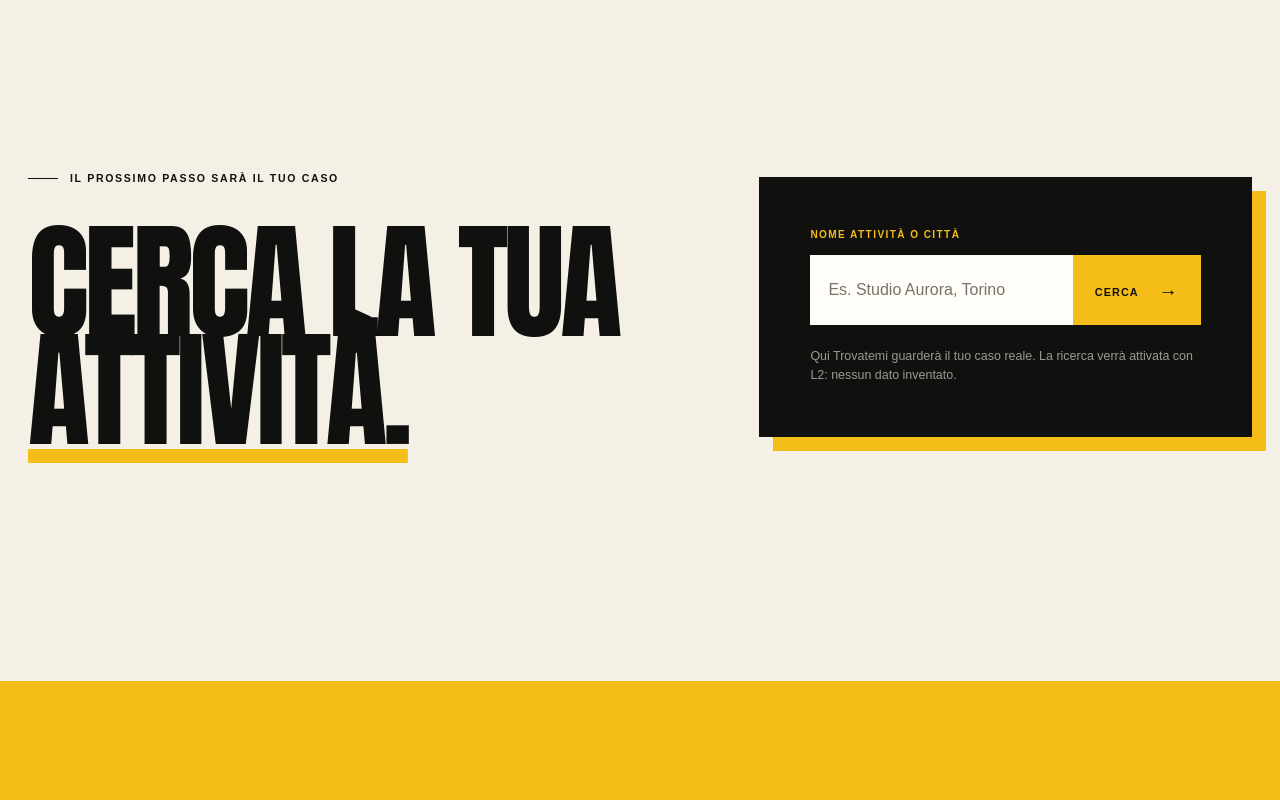
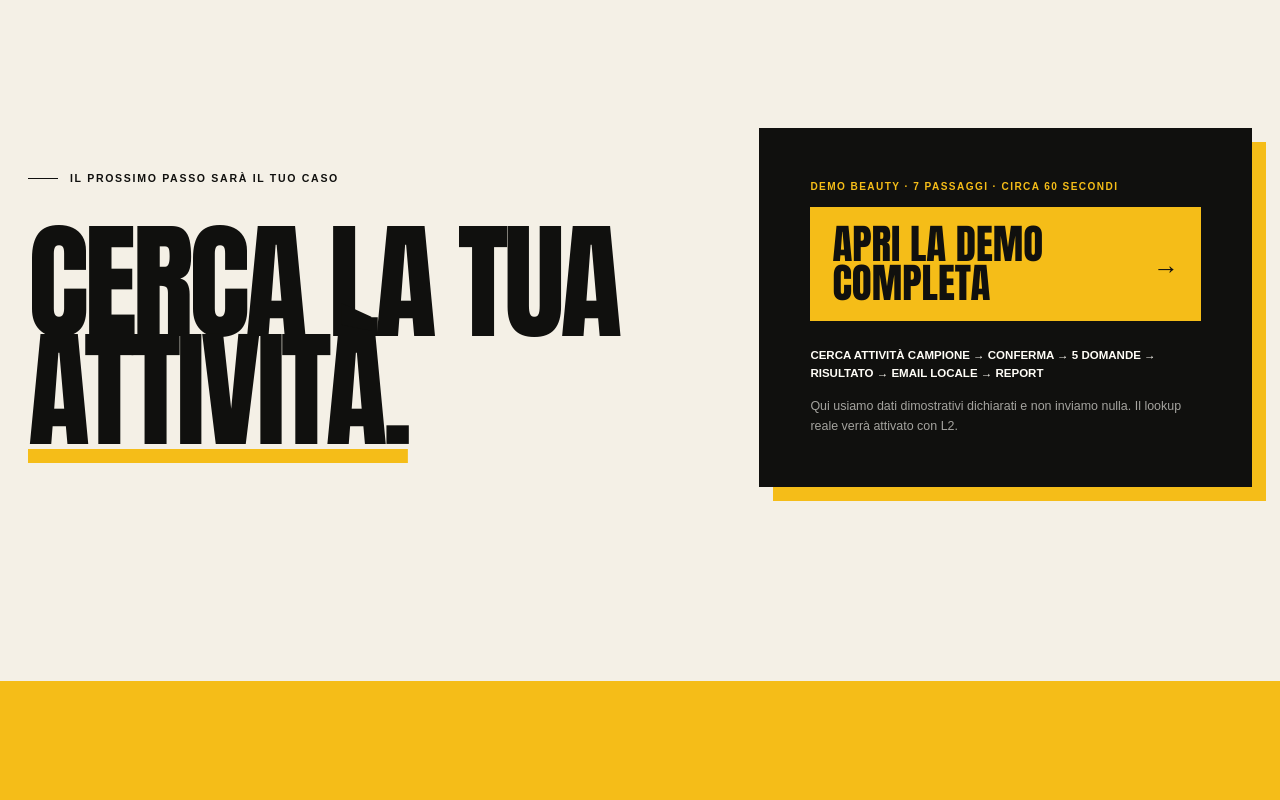
Before and after one commit to soliwkr/trovatemi-web, an Astro site: page /master-home in a window 1280 px wide. Shown: the part 6740-7540 px from the top of the page. Built offline with nearby package versions, Linux system fonts and the light colour scheme; Astro itself is replaced by a stand-in of ours.

Commit message:
feat(h0): connect master action to full demo

```diff
--- a/src/pages/master-home.astro
+++ b/src/pages/master-home.astro
@@ -170,13 +170,13 @@ import '../styles/master-home-v2.css';
           <h2 id="business-title">Cerca la tua<br /><em>attività.</em></h2>
         </div>
 
-        <div class="lookup-concept reveal" role="group" aria-label="Anteprima della futura ricerca attività">
-          <label for="business-name">NOME ATTIVITÀ O CITTÀ</label>
-          <div class="lookup-row">
-            <input id="business-name" type="text" placeholder="Es. Studio Aurora, Torino" disabled />
-            <button type="button" disabled aria-disabled="true">CERCA <span aria-hidden="true">→</span></button>
-          </div>
-          <p>Qui Trovatemi guarderà il tuo caso reale. La ricerca verrà attivata con L2: nessun dato inventato.</p>
+        <div class="lookup-concept reveal" role="group" aria-label="Ingresso alla demo completa Beauty">
+          <p class="demo-flag">DEMO BEAUTY · 7 PASSAGGI · CIRCA 60 SECONDI</p>
+          <a class="demo-launch" href="/?demo=search&amp;from=master-home">
+            <span>APRI LA DEMO COMPLETA</span><b aria-hidden="true">→</b>
+          </a>
+          <p class="demo-route">Cerca attività campione → conferma → 5 domande → risultato → email locale → report</p>
+          <p>Qui usiamo dati dimostrativi dichiarati e non inviamo nulla. Il lookup reale verrà attivato con L2.</p>
         </div>
       </section>
 
--- a/src/styles/beauty-lean.css
+++ b/src/styles/beauty-lean.css
@@ -224,7 +224,7 @@
   .report-summary b { color: var(--paper); }
   .report-readout { display: grid; gap: 3rem; border-block: 1px solid rgba(255, 250, 244, 0.25); padding: clamp(3rem, 8vw, 7rem) var(--stage-padding); background: var(--wine); }
   .report-stamp { display: grid; width: min(17rem, 75vw); aspect-ratio: 1; place-content: center; border: 1px solid var(--pink); border-radius: 50%; text-align: center; transform: rotate(-4deg); }
-  .report-stamp span { color: var(--pink); font-size: 0.58rem; font-weight: 850; letter-spacing: 0.11em; text-transform: uppercase; }
+  .report-stamp span { color: var(--cream); font-size: 0.58rem; font-weight: 850; letter-spacing: 0.11em; text-transform: uppercase; }
   .report-stamp strong { font-family: var(--serif); font-size: 7rem; font-weight: 500; font-style: italic; line-height: 0.9; }
   .report-stamp small { color: rgba(255, 250, 244, 0.65); font-size: 0.58rem; line-height: 1.3; text-transform: uppercase; }
   .report-actions { display: grid; gap: 3rem; padding: clamp(4rem, 9vw, 8rem) var(--stage-padding); color: var(--ink); background: var(--cream); }
--- a/src/styles/master-home-v2.css
+++ b/src/styles/master-home-v2.css
@@ -305,14 +305,26 @@ em { color: var(--gold); font-style: normal; }
 .business-heading h2 { margin-top: 42px; font-size: clamp(5.5rem, 10vw, 11rem); }
 .business-heading h2 em { color: var(--ink); text-decoration: underline; text-decoration-color: var(--gold); text-decoration-thickness: 0.11em; text-underline-offset: 0.04em; }
 .lookup-concept { padding: clamp(30px, 4vw, 52px); color: var(--white); background: var(--ink); box-shadow: 14px 14px 0 var(--gold); }
-.lookup-concept label { display: block; margin-bottom: 13px; color: var(--gold); font-size: 0.63rem; font-weight: 900; letter-spacing: 0.14em; }
-.lookup-row { display: grid; grid-template-columns: 1fr auto; }
-.lookup-row input, .lookup-row button { min-height: 70px; border: 0; border-radius: 0; font: inherit; }
-.lookup-row input { min-width: 0; padding: 0 18px; color: var(--ink); background: var(--white); opacity: 1; }
-.lookup-row input::placeholder { color: #77736a; opacity: 1; }
-.lookup-row button { padding: 0 22px; color: var(--ink); background: var(--gold); font-size: 0.68rem; font-weight: 900; letter-spacing: 0.1em; opacity: 1; cursor: not-allowed; }
-.lookup-row button span { margin-left: 16px; font-size: 1.2rem; }
-.lookup-concept > p { margin-top: 22px; color: rgba(255, 253, 247, 0.58); font-size: 0.78rem; line-height: 1.55; }
+.lookup-concept .demo-flag { margin-bottom: 14px; color: var(--gold); font-size: 0.63rem; font-weight: 900; letter-spacing: 0.14em; }
+.demo-launch {
+  min-height: 84px;
+  display: flex;
+  align-items: center;
+  justify-content: space-between;
+  gap: 24px;
+  padding: 18px 22px;
+  color: var(--ink);
+  background: var(--gold);
+  font-family: var(--display);
+  font-size: clamp(2rem, 3.2vw, 3.3rem);
+  line-height: 0.95;
+  text-decoration: none;
+  transition: transform 180ms ease, box-shadow 180ms ease, background 180ms ease;
+}
+.demo-launch:hover { background: var(--gold-light); box-shadow: 8px 8px 0 var(--white); transform: translate(-4px, -4px); }
+.demo-launch b { font-family: var(--body); font-size: 1.6rem; }
+.lookup-concept .demo-route { margin-top: 24px; color: var(--white); font-size: 0.72rem; font-weight: 800; line-height: 1.6; text-transform: uppercase; }
+.lookup-concept > p:last-child { margin-top: 15px; color: rgba(255, 253, 247, 0.62); font-size: 0.78rem; line-height: 1.55; }
 
 .offer { min-height: 100svh; display: grid; align-items: center; }
 .offer-inner { width: min(1440px, calc(100% - 56px)); margin: auto; padding: clamp(100px, 11vw, 170px) 0; }
@@ -426,9 +438,8 @@ em { color: var(--gold); font-style: normal; }
   .business-search { min-height: 0; padding: 90px 14px 105px; gap: 65px; }
   .business-heading h2 { margin-top: 30px; font-size: clamp(5rem, 23vw, 6.8rem); }
   .lookup-concept { padding: 24px 18px 26px; box-shadow: 8px 8px 0 var(--gold); }
-  .lookup-row { grid-template-columns: 1fr; }
-  .lookup-row input, .lookup-row button { min-height: 62px; }
-  .lookup-row button { text-align: left; }
+  .demo-launch { min-height: 78px; padding: 16px; font-size: 2rem; }
+  .demo-launch b { font-size: 1.2rem; }
   .offer { min-height: 100svh; }
   .offer-inner { width: calc(100% - 28px); padding: 90px 0; }
   .offer-inner .campaign-label { margin-bottom: 44px; }
```
Also changed, not shown: src/pages/index.astro (+9 -2 lines), tests/master-home-h0.test.mjs (+11 -5 lines).
